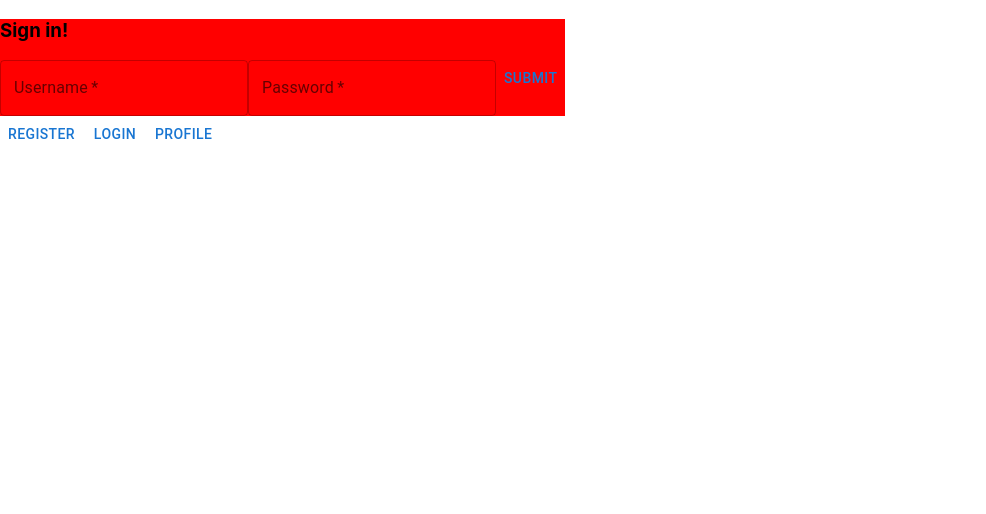
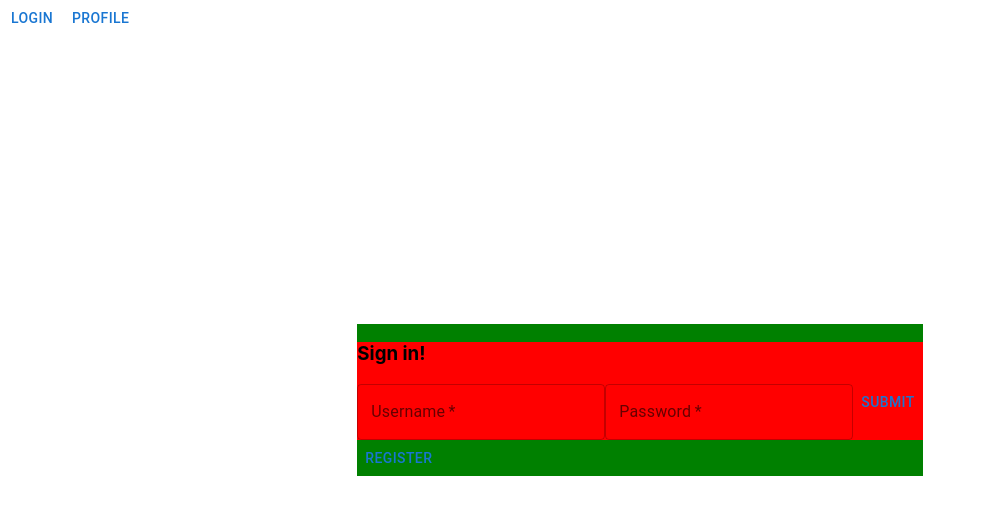
Before and after one commit to tomasrobino/login-website, a React (Create React App) app in the folder client/: page / in a window 1280 px wide. Both pictures are taken after a click on the button "LOGIN". Shown: the top 514 px of the page, without its empty margins (0-986 px from the left). Built offline with nearby package versions, Linux system fonts and the light colour scheme.

Commit message:
basic loginOrSignUp styling

```diff
--- a/client/src/App.css
+++ b/client/src/App.css
@@ -0,0 +1,11 @@
+.loginOrSignUp {
+    background-color: green;
+    position: fixed;
+    top: 0;
+    bottom: 0;
+    left: 0;
+    right: 0;
+    margin: auto;
+    height: fit-content;
+    width: fit-content;
+}
--- a/client/src/LoginOrSignUp.js
+++ b/client/src/LoginOrSignUp.js
@@ -1,3 +1,4 @@
+import './App.css';
 import { useEffect, useState } from "react";
 import Register from "./Register";
 import Login from "./Login";
@@ -17,7 +18,7 @@ export default function LoginOrSignUp() {
     }
 
     return(
-        <>
+        <div className="loginOrSignUp">
             {logOrReg ?
                 <>
                     <Login/>
@@ -29,6 +30,6 @@ export default function LoginOrSignUp() {
                     <Button onClick={handleButton}>Login</Button>
                 </>
             }
-        </>
+        </div>
     )
 }
```
